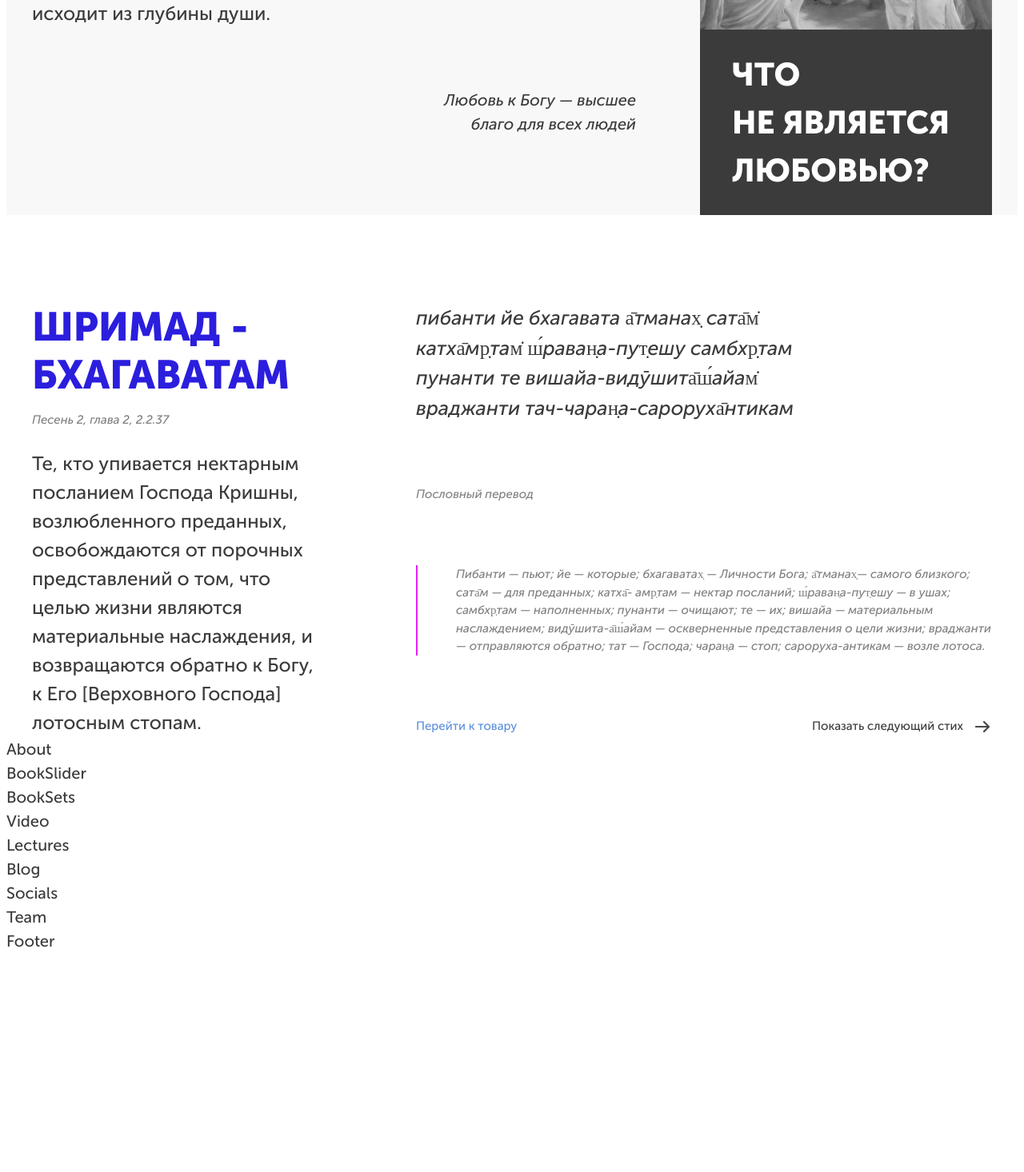
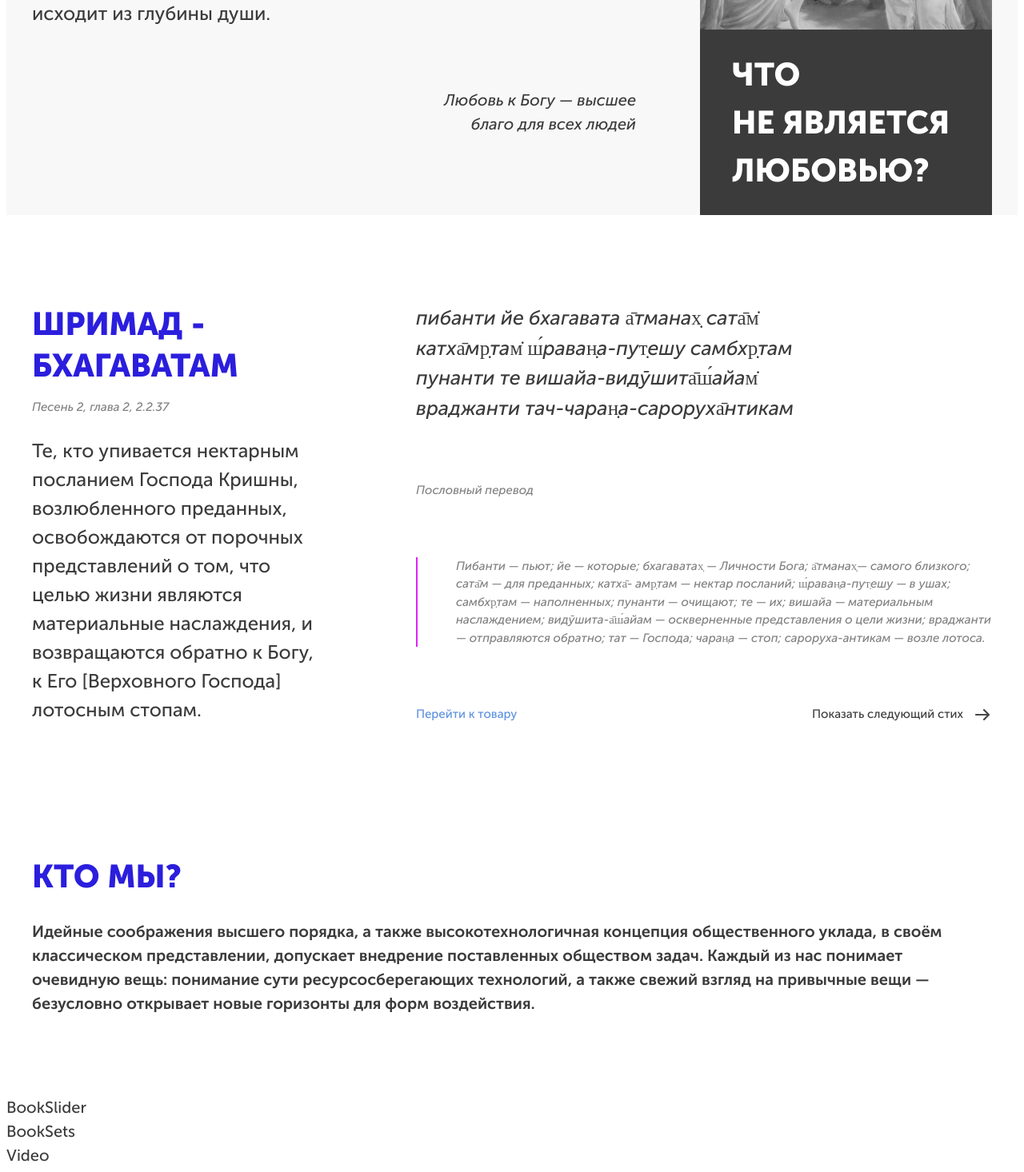
Before and after one commit to a-gran/namaruci, a React (Vite) app: page / in a window 1280 px wide. Shown: the part 1145-2611 px from the top of the page at 80% size. Before the commit the page ends 2345 px from the top, so only its background shows below. Built offline with nearby package versions, Linux system fonts and the light colour scheme.

Commit message:
add block about

```diff
--- a/src/pages/main/about/About.jsx
+++ b/src/pages/main/about/About.jsx
@@ -1,9 +1,15 @@
 import React from 'react'
-import './About.scss'
+import './about.scss'
 
 const About = () => {
     return (
-        <div>About</div>
+        <div className="container about-us">
+            <h2 className="about-us__header">Кто мы?</h2>
+            <p className="about-us__desc">
+                Идейные соображения высшего порядка, а также высокотехнологичная концепция общественного уклада,
+                в своём классическом представлении, допускает внедрение поставленных обществом задач. Каждый из нас понимает очевидную вещь: понимание сути ресурсосберегающих технологий, а также свежий взгляд на привычные вещи — безусловно открывает новые горизонты для форм воздействия.
+            </p>
+        </div>
     )
 }
 
--- a/src/pages/main/about/about.scss
+++ b/src/pages/main/about/about.scss
@@ -0,0 +1,13 @@
+.about-us__header {
+    color: #2B1EDD;
+    font-size: 2rem;
+    font-family: 'MuseoBolder';
+    text-transform: uppercase;
+    margin-top: 8rem;
+    margin-bottom: 1.2rem;
+}
+
+.about-us__desc {
+    font-family: 'MuseoBold';
+    margin-bottom: 5rem;
+}
--- a/src/pages/main/greetings/greetings.scss
+++ b/src/pages/main/greetings/greetings.scss
@@ -65,7 +65,7 @@
 
 .about-author {
     display: flex;
-    justify-content: end;
+    justify-content: flex-end;
     color: inherit;
     font-size: 0.75rem;
     text-decoration: none;
--- a/src/pages/main/snippetSlider/SnippetSlider.jsx
+++ b/src/pages/main/snippetSlider/SnippetSlider.jsx
@@ -5,7 +5,7 @@
     return (
         <div className='container snippet'>
             <div className="snippet__poem">
-                <div className="snippet__header">Шримад - Бхагаватам</div>
+                <h2 className="snippet__header">Шримад - Бхагаватам</h2>
                 <div className="snippet__link-poem">Песень 2, глава 2, 2.2.37</div>
                 <div className="snippet__desc">
                     Те, кто упивается нектарным посланием Господа Кришны, возлюбленного преданных, освобождаются от порочных представлений о том, что целью жизни являются материальные наслаждения, и возвращаются обратно к Богу, к Его [Верховного Господа] лотосным стопам.
--- a/src/pages/main/snippetSlider/snippetSlider.scss
+++ b/src/pages/main/snippetSlider/snippetSlider.scss
@@ -1,7 +1,7 @@
 .snippet {
     display: grid;
     grid-template-columns: 1fr 2fr;
-    gap: 6rem;
+    grid-column-gap: 6rem;
 }
 
 .snippet__poem,
@@ -13,10 +13,12 @@
 
 .snippet__header {
     color: #2B1EDD;
-    font-size: 2.5rem;
+    font-size: 2rem;
     font-family: 'MuseoBolder';
-    line-height: 3rem;
     text-transform: uppercase;
+    margin: 0;
+    line-height: 1.3;
+    ;
 }
 
 .snippet__link-poem,
```
